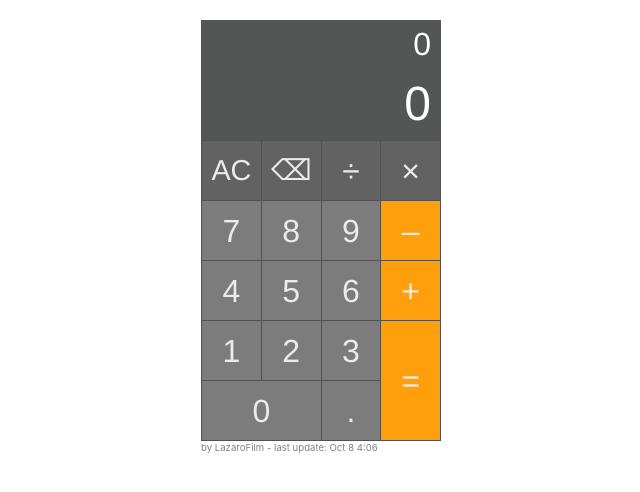
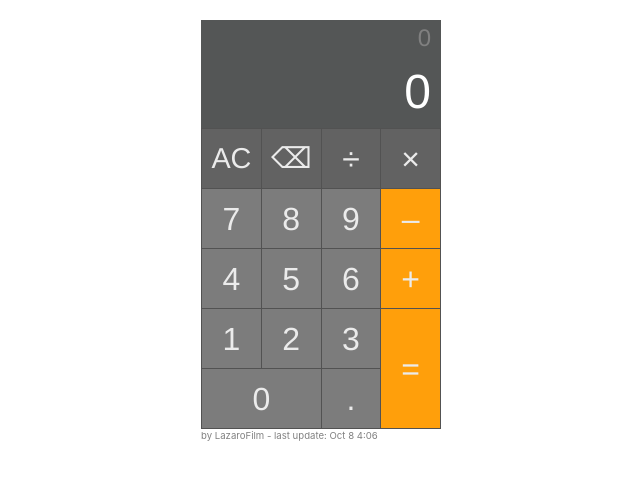
Before and after one commit to LazaroFilm/fcc-calculator, a React (Create React App) app: page / in a window 1280 px wide. Shown: the top 492 px of the page, without its empty margins (319-959 px from the left). Built offline with nearby package versions, Linux system fonts and the light colour scheme.

Commit message:
operator behavior subtract needs work

```diff
--- a/src/App.css
+++ b/src/App.css
@@ -16,12 +16,16 @@
   margin: auto;
   width: 100%;
   text-align: right;
-  color: white;
   font-family: Helvetica Neue, Helvetica, Arial, sans-serif;
-  font-size: 200%;
+  font-size: 150%;
   padding-right: 10px;
 }
 
 #display {
   font-size: 300%;
+  color: white;
 }
+
+#formula {
+  color: gray;
+}
--- a/src/Reducer.js
+++ b/src/Reducer.js
@@ -24,13 +24,11 @@ const keys = {
   clear: [`ac`, "AC", "clear"],
   backspace: [`bksp`, "⌫", "bksp"],
 };
-
 const initialState = {
   calc: "0",
   result: "0",
   prevType: "clear",
 };
-
 const reducer = function (state, id) {
   const keyType = keys[id][2];
   console.log(`key: ${id}`);
@@ -49,7 +47,6 @@ const reducer = function (state, id) {
       break;
   }
 };
-
 const handleNumber = (state, id) => {
   let { calc, result, prevType } = state;
   const keySym = keys[id][0];
@@ -81,7 +78,6 @@ const handleNumber = (state, id) => {
     };
   }
 };
-
 const handleDot = (state) => {
   let { calc, result } = state;
   if (result[result.length - 1] === ".") {
@@ -104,47 +100,19 @@ const handleDot = (state) => {
     };
   }
 };
-
-// const handleOper = (state, id) => {
-//   let { calc, result, prevType } = state;
-//   const keySym = keys[id][0];
-//   const keyName = keys[id][1];
-//   console.log(`operator pressed`);
-//   if (prevType === "equal") {
-//     return {
-//       calc: result + keySym,
-//       result: result + keyName,
-//       prevType: "oper",
-//     };
-//   } else if (prevType === "dot") {
-//     return {
-//       calc: result.slice(0, -1) + keySym,
-//       result: result.slice(0, -1) + keyName,
-//       prevType: "oper",
-//     };
-//   } else if (prevType === "oper") {
-//     if (id === "subtract") {
-//       console.log(`getting crazy!`);
-//       return {
-//         calc: calc.replace(/([+*/]+)$/, "") + keySym,
-//         result: result.replace(/([+*/]+)$/, "") + keyName,
-//         prevType: "oper",
-//       };
-//     }
-//   } else {
-//     return {
-//       calc: calc.replace(/([+*/]+)$/, "") + keySym,
-//       result: result.replace(/([+*/]+)$/, "") + keyName,
-//       prevType: "oper",
-//     };
-//   }
-// };
-
 const handleOper = (state, id) => {
   let { calc, result, prevType } = state;
   const keySym = keys[id][0];
   const keyName = keys[id][1];
   console.log(`operator pressed`);
+  if (id === "subtract") {
+    //! Need to work on subtract behavior.
+    return {
+      calc: calc + keySym,
+      result: result + keyName,
+      prevType: "oper",
+    };
+  } else {
     if (prevType === "equal") {
       return {
         calc: result + keySym,
@@ -159,19 +127,18 @@ const handleOper = (state, id) => {
       };
     } else {
       return {
-      calc: result.slice(0, -1) + keySym,
-      result: result.replace(/([+*/]+)$/, "") + keyName,
+        calc: calc.replace(/([+*/]+)$/, "") + keySym,
+        result: result.replace(/([+×÷]+)$/, "") + keyName,
         prevType: "oper",
       };
     }
+  }
 };
-
 const handleClear = () => {
   return {
     ...initialState,
   };
 };
-
 const handleEqual = (state) => {
   let { calc } = state;
   return {
@@ -180,5 +147,4 @@ const handleEqual = (state) => {
     prevType: "equal",
   };
 };
-
 export { keys, initialState, reducer };
```
Lines whose indentation alone changed are shown as unchanged.
